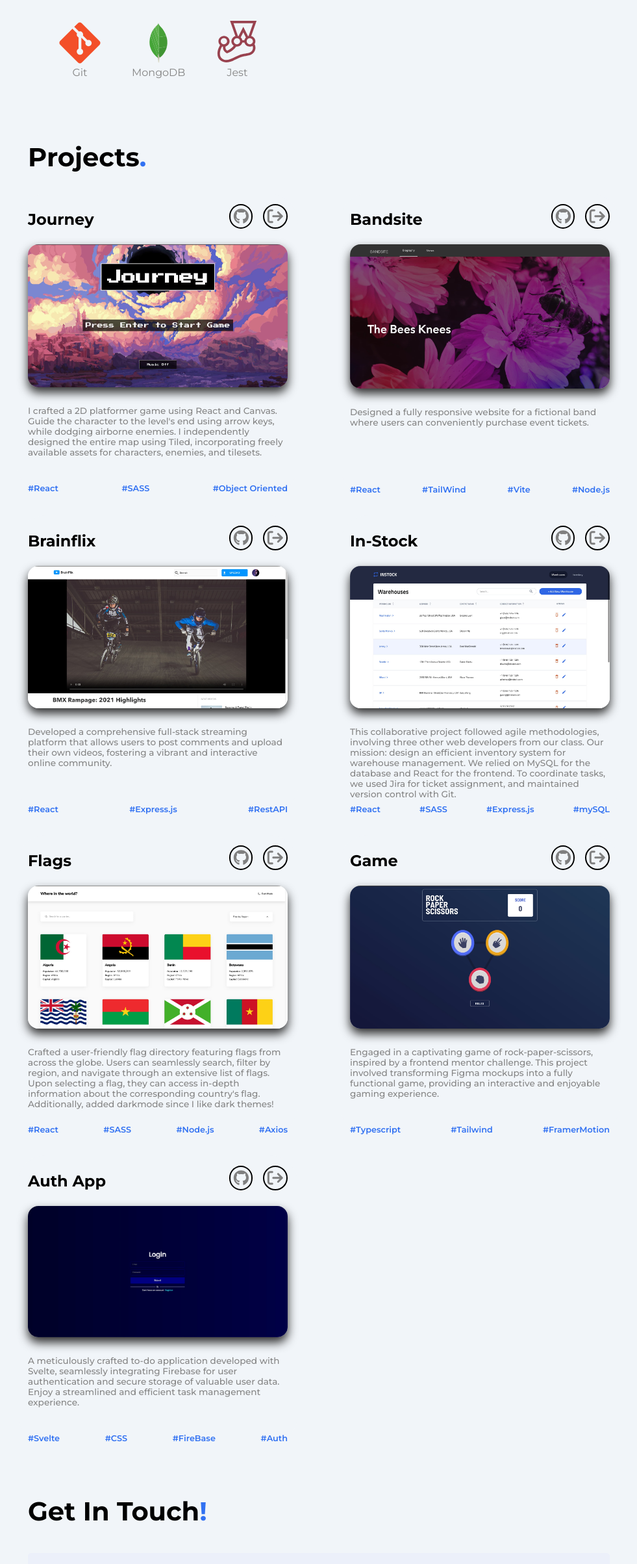
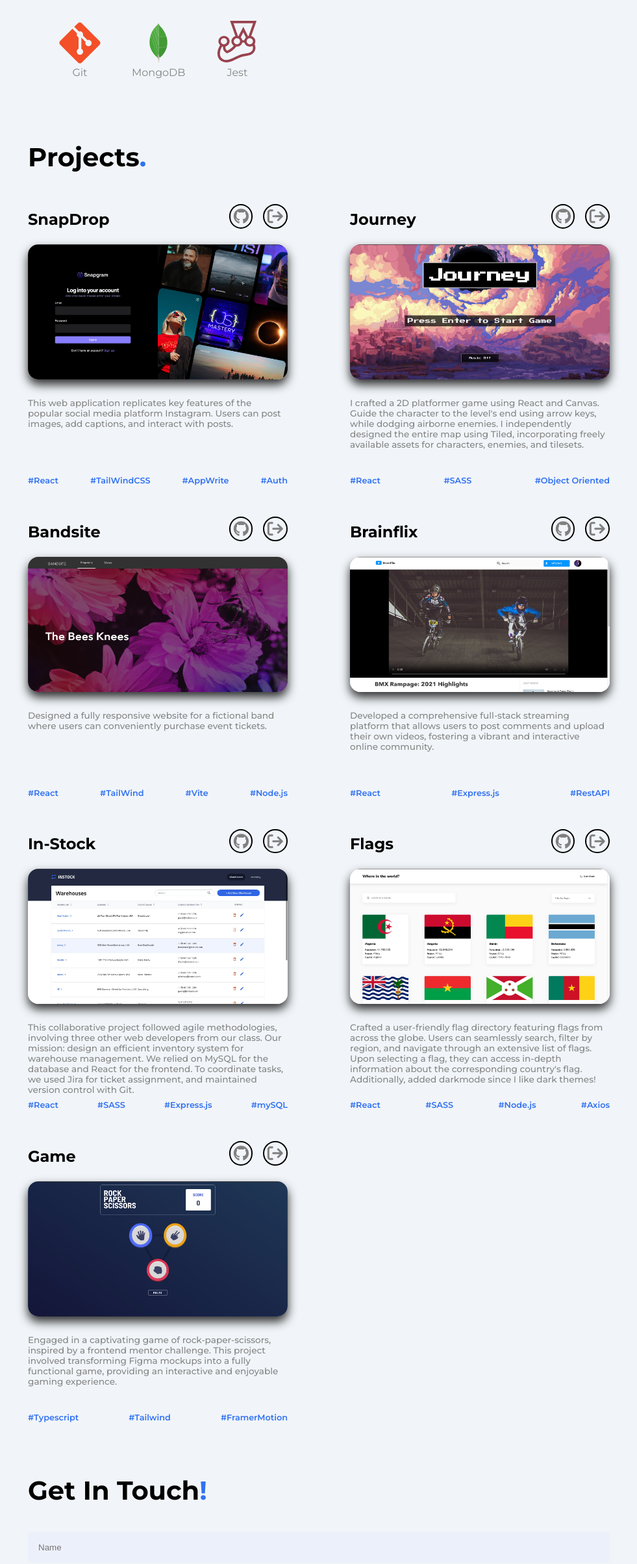
Before and after one commit to TommieeN/global-portfolio, a React (Vite) app: page / in a window 1280 px wide. Shown: the part 1512-3919 px from the top of the page at 65% size, without its empty margins (149-1130 px from the left). Built offline with nearby package versions, Linux system fonts and the light colour scheme; the HTML template or start-up script is replaced by a standard one.

Commit message:
add new project

```diff
--- a/src/components/Projects/projects.scss
+++ b/src/components/Projects/projects.scss
@@ -20,7 +20,9 @@
     }
   }
   &__image {
-    width: 100%;
+    width: 25rem;
+    height: 13rem;
+    // max-height: 14rem;
     box-shadow: 0px 8px 15px rgb(45, 45, 45);
     border-radius: 1rem;
   }
--- a/src/constants/index.ts
+++ b/src/constants/index.ts
@@ -5,7 +5,7 @@ import brainflix from "../assets/projects/brainflix.jpg";
 import flags from "../assets/projects/flags.jpg";
 import inStock from "../assets/projects/instock.jpg";
 import rockPaperScissors from "../assets/projects/rockPaperScissors.jpg";
-import todoApp from "../assets/projects/todo-crud-app.jpg";
+import snapdrop from "../assets/projects/snapdrop.jpg"
 
 // Tech Stack Icons
 import git from "../assets/techIcons/git.svg";
@@ -99,6 +99,17 @@ const techIcons = [
 const projects = [
   {
     id: 1,
+    title: "SnapDrop",
+    description:
+      "This web application replicates key features of the popular social media platform Instagram. Users can post images, add captions, and interact with posts.",
+    img: snapdrop,
+    link: "https://github.com/TommieeN/SnapDrop",
+    deploy:
+      "https://snap-drop-alpha.vercel.app/sign-in",
+    techStack: ["React", "TailWindCSS", "AppWrite", "Auth"],
+  },
+  {
+    id: 2,
     title: "Journey",
     description:
       "I crafted a 2D platformer game using React and Canvas. Guide the character to the level's end using arrow keys, while dodging airborne enemies. I independently designed the entire map using Tiled, incorporating freely available assets for characters, enemies, and tilesets.",
@@ -109,7 +120,7 @@ const projects = [
     techStack: ["React", "SASS", "Object Oriented"],
   },
   {
-    id: 2,
+    id: 3,
     title: "Bandsite",
     description:
       "Designed a fully responsive website for a fictional band where users can conveniently purchase event tickets.",
@@ -119,7 +130,7 @@ const projects = [
     techStack: ["React", "TailWind", "Vite", "Node.js"],
   },
   {
-    id: 3,
+    id: 4,
     title: "Brainflix",
     description:
       "Developed a comprehensive full-stack streaming platform that allows users to post comments and upload their own videos, fostering a vibrant and interactive online community.",
@@ -129,7 +140,7 @@ const projects = [
     techStack: ["React", "Express.js", "RestAPI"],
   },
   {
-    id: 4,
+    id: 5,
     title: "In-Stock",
     description: "This collaborative project followed agile methodologies, involving three other web developers from our class. Our mission: design an efficient inventory system for warehouse management. We relied on MySQL for the database and React for the frontend. To coordinate tasks, we used Jira for ticket assignment, and maintained version control with Git.",
     img: inStock,
@@ -137,7 +148,7 @@ const projects = [
     techStack: ["React", "SASS", "Express.js", "mySQL"],
   },
   {
-    id: 5,
+    id: 6,
     title: "Flags",
     description: "Crafted a user-friendly flag directory featuring flags from across the globe. Users can seamlessly search, filter by region, and navigate through an extensive list of flags. Upon selecting a flag, they can access in-depth information about the corresponding country's flag. Additionally, added darkmode since I like dark themes!",
     img: flags,
@@ -146,7 +157,7 @@ const projects = [
     techStack: ["React", "SASS", "Node.js", "Axios"],
   },
   {
-    id: 6,
+    id: 7,
     title: "Game",
     description: "Engaged in a captivating game of rock-paper-scissors, inspired by a frontend mentor challenge. This project involved transforming Figma mockups into a fully functional game, providing an interactive and enjoyable gaming experience.",
     img: rockPaperScissors,
@@ -154,15 +165,6 @@ const projects = [
     deploy: "https://rock-paper-scissors-tommy.netlify.app/",
     techStack: ["Typescript", "Tailwind", "FramerMotion"],
   },
-  {
-    id: 7,
-    title: "Auth App",
-    description:
-      "A meticulously crafted to-do application developed with Svelte, seamlessly integrating Firebase for user authentication and secure storage of valuable user data. Enjoy a streamlined and efficient task management experience.",
-    img: todoApp,
-    link: "https://github.com/TommieeN/svelte-todo-crud-app/tree/main/src/routes",
-    techStack: ["Svelte", "CSS", "FireBase", "Auth"],
-  },
 ];
 
 export { projects, techIcons, navBarLinks };
```
Also changed, not shown: src/assets/projects/snapdrop.jpg (added), src/assets/projects/todo-crud-app.jpg (deleted).
